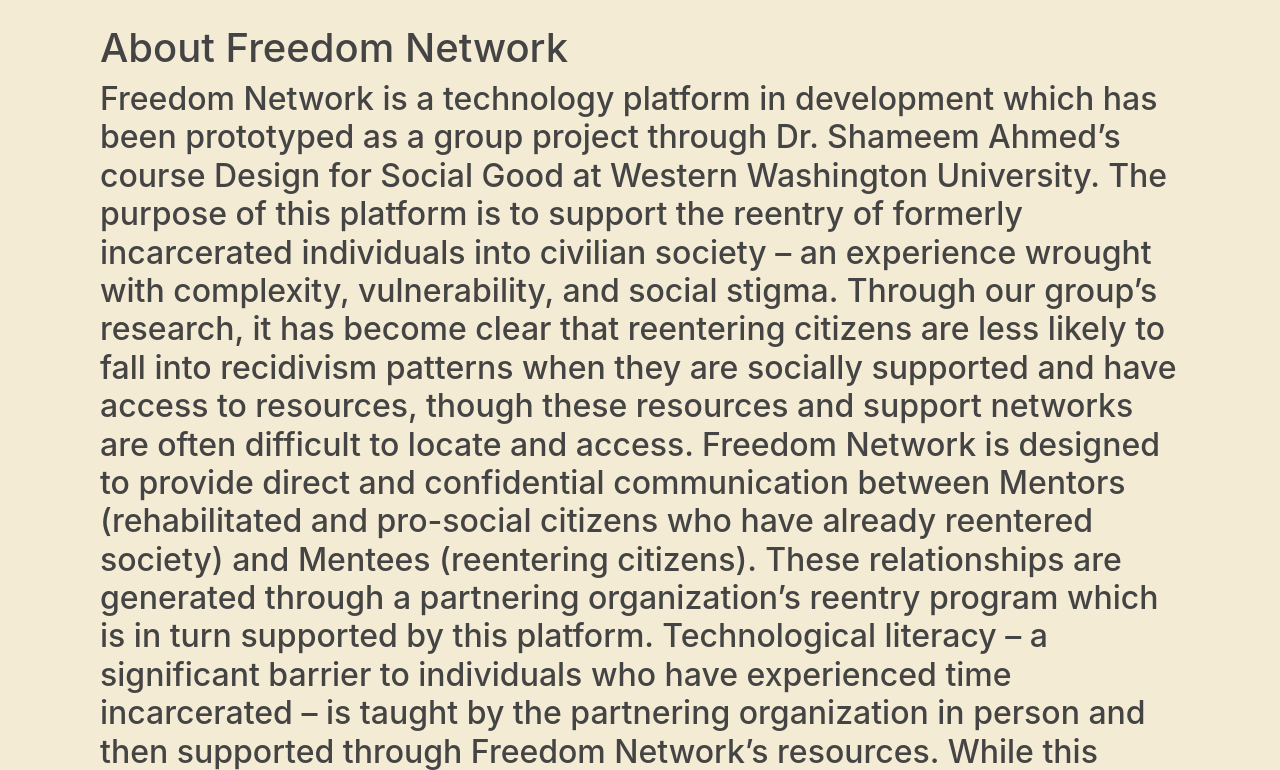
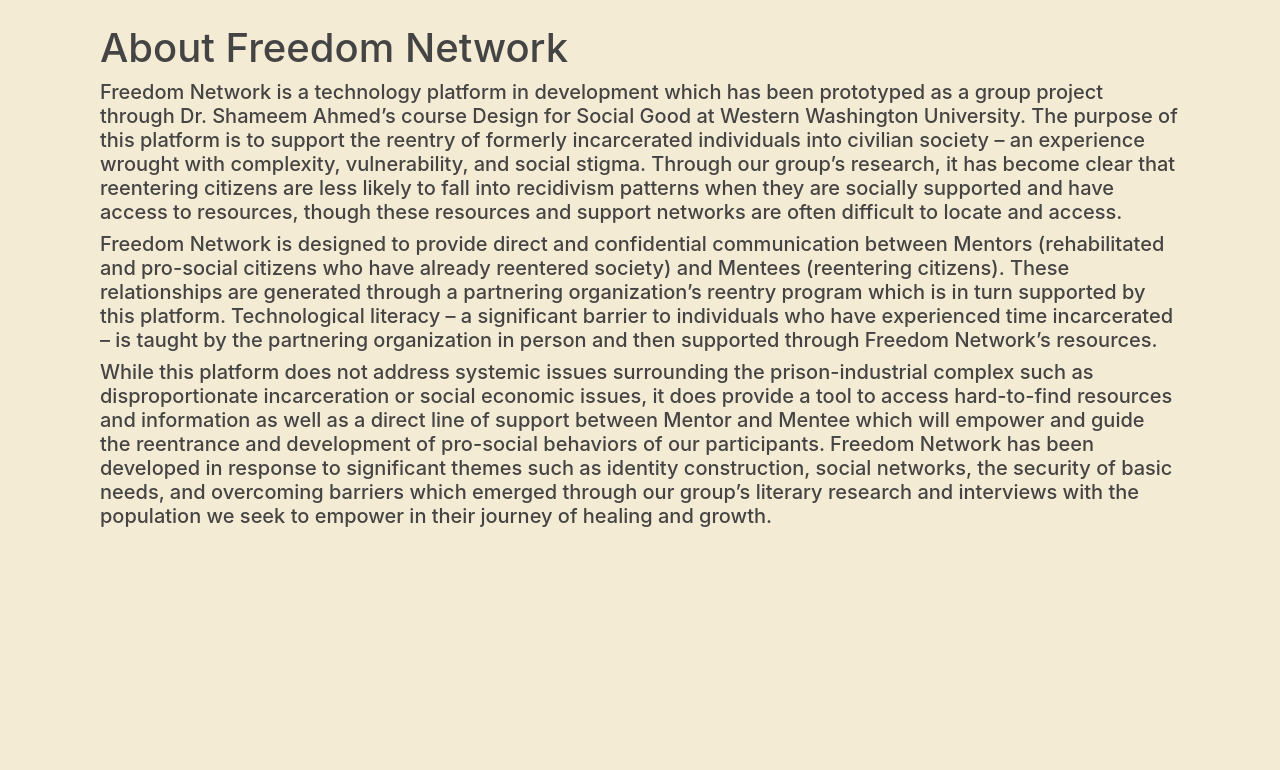
Before and after one commit to alex-eman/freedom-network, a Django app: page /about_freenet/ in a window 1280 px wide. Shown: the part 56-826 px from the top of the page. After the commit the page ends 583 px from the top, so only its background shows below. Run offline with Django 3.2, Linux system fonts and the light colour scheme; some libraries are stand-ins or nearby versions.

Commit message:
updated desriptions on site

```diff
--- a/hub/templates/hub/about_freenet.html
+++ b/hub/templates/hub/about_freenet.html
@@ -5,11 +5,11 @@
 {% block content %}
 
     <h1>About Freedom Network</h1>
-    <h2> Freedom Network is a technology platform in development which has been prototyped as a group project through Dr. Shameem Ahmed’s course Design for Social Good at Western Washington University. The purpose of this platform is to support the reentry of formerly incarcerated individuals into civilian society – an experience wrought with complexity, vulnerability, and social stigma. Through our group’s research, it has become clear that reentering citizens are less likely to fall into recidivism patterns when they are socially supported and have access to resources, though these resources and support networks are often difficult to locate and access.
+    <h5> Freedom Network is a technology platform in development which has been prototyped as a group project through Dr. Shameem Ahmed’s course Design for Social Good at Western Washington University. The purpose of this platform is to support the reentry of formerly incarcerated individuals into civilian society – an experience wrought with complexity, vulnerability, and social stigma. Through our group’s research, it has become clear that reentering citizens are less likely to fall into recidivism patterns when they are socially supported and have access to resources, though these resources and support networks are often difficult to locate and access.</h5>
 
-Freedom Network is designed to provide direct and confidential communication between Mentors (rehabilitated and pro-social citizens who have already reentered society) and Mentees (reentering citizens). These relationships are generated through a partnering organization’s reentry program which is in turn supported by this platform. Technological literacy – a significant barrier to individuals who have experienced time incarcerated – is taught by the partnering organization in person and then supported through Freedom Network’s resources.
+    <h5>Freedom Network is designed to provide direct and confidential communication between Mentors (rehabilitated and pro-social citizens who have already reentered society) and Mentees (reentering citizens). These relationships are generated through a partnering organization’s reentry program which is in turn supported by this platform. Technological literacy – a significant barrier to individuals who have experienced time incarcerated – is taught by the partnering organization in person and then supported through Freedom Network’s resources.</h5>
 
-While this platform does not address systemic issues surrounding the prison-industrial complex such as disproportionate incarceration or social economic issues, it does provide a tool to access hard-to-find resources and information as well as a direct line of support between Mentor and Mentee which will empower and guide the reentrance and development of pro-social behaviors of our participants. Freedom Network has been developed in response to significant themes such as identity construction, social networks, the security of basic needs, and overcoming barriers which emerged through our group’s literary research and interviews with the population we seek to empower in their journey of healing and growth.
-</h2>
+    <h5>While this platform does not address systemic issues surrounding the prison-industrial complex such as disproportionate incarceration or social economic issues, it does provide a tool to access hard-to-find resources and information as well as a direct line of support between Mentor and Mentee which will empower and guide the reentrance and development of pro-social behaviors of our participants. Freedom Network has been developed in response to significant themes such as identity construction, social networks, the security of basic needs, and overcoming barriers which emerged through our group’s literary research and interviews with the population we seek to empower in their journey of healing and growth.
+    </h5>
 
 {% endblock content %}
--- a/hub/templates/hub/about_org.html
+++ b/hub/templates/hub/about_org.html
@@ -5,5 +5,11 @@
 {% block content %}
 
     <h1>About EJI Page</h1>
+    <h5>Freedom Network supports existing reentry programs which work directly and in-person with formerly incarcerated individuals leaving the criminal justice system in the United States. Typically, partnering organization’s programs are highly individualized because each case is unique, presenting specific sets of needs. Some people have robust and supportive families while others do not, for example. Length of sentence and type of facility a person is held in also play a huge role in the needs and development of reentering citizens.
+
+    <h5>Mentors meet a specific criteria developed by the partnering organization in conjunction with the population they specifically work with. Mentors are then trained to support reentering citizens in the unique experience of leaving incarceration. New participants, or Mentees, are then matched with Mentors that have parallel context and situations.</h5>
+
+    <h5>Even with a support system such as an organization in place, it is still difficult to find efficient services and resources when an individual reenters society after incarceration. The objective of Freedom Network is to support ongoing mentorship and communications which ease this transition period and hopefully guide the often convoluted process of locating and accessing resources while providing affirmation and motivation.</h5>
+
 
 {% endblock content %}
```
